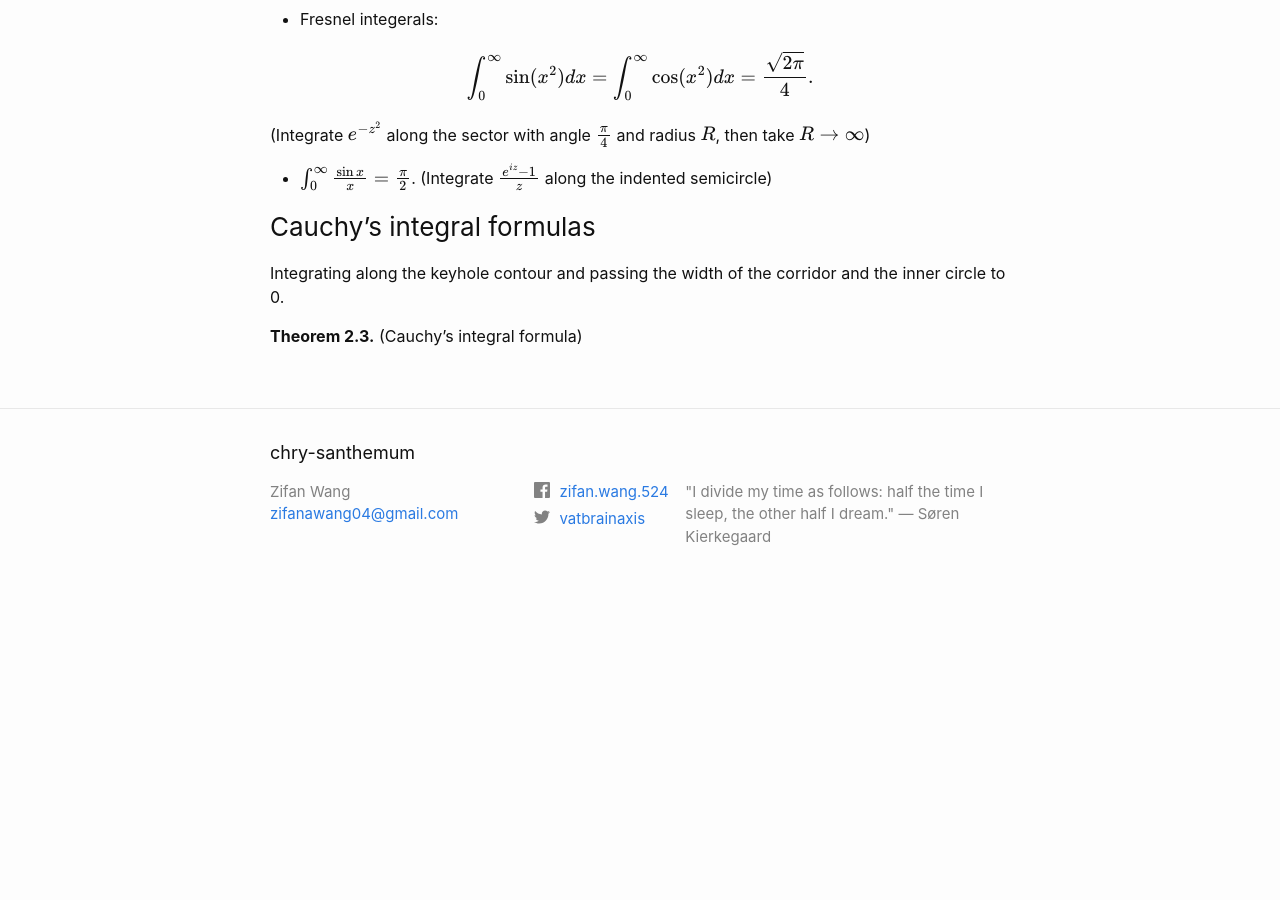
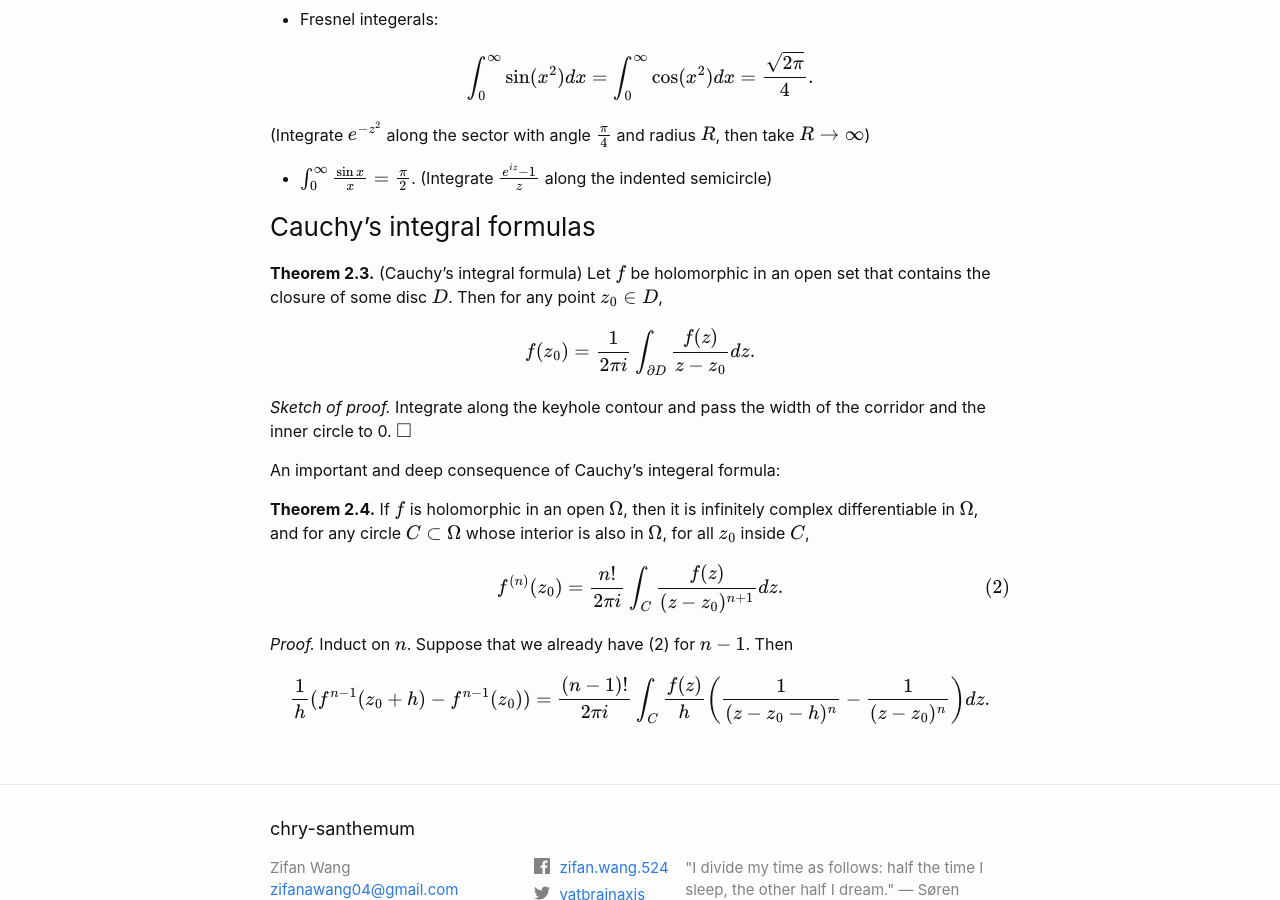
Before and after one commit to chry-santhemum/chry-santhemum.github.io, a Jekyll site: the page built from docs/_posts/2021-09-27-cmplx1.markdown, in a window 1280 px wide and 900 px high, scrolled down 4374 px. Built offline with Jekyll 4.4.1, drawn with Linux system fonts in a browser that asks for light colours; before the commit the page ends 4982 px from its top, so only the background shows below that.

Commit message:
Update cmplx1

```diff
--- a/docs/_posts/2021-09-27-cmplx1.markdown
+++ b/docs/_posts/2021-09-27-cmplx1.markdown
@@ -256,10 +256,21 @@ $$\int_0^{\infty} \sin(x^2)dx = \int_0^{\infty} \cos(x^2)dx =  \frac{\sqrt{2\pi}
 
 ### Cauchy's integral formulas
 
-Integrating along the keyhole contour and passing the width of the corridor and the inner circle to 0.
+**Theorem 2.3.**  (Cauchy's integral formula) Let $$f$$ be holomorphic in an open set that contains the closure of some disc $$D$$. Then for any point $$z_0\in D$$,
 
-**Theorem 2.3.**  (Cauchy's integral formula)
+$$f(z_0) = \frac{1}{2\pi i} \int_{\partial D} \frac{f(z)}{z-z_0} dz.$$
 
+*Sketch of proof.* Integrate along the keyhole contour and pass the width of the corridor and the inner circle to 0. $$\square$$
+
+An important and deep consequence of Cauchy's integeral formula:
+
+**Theorem 2.4.** If $$f$$ is holomorphic in an open $$\Omega$$, then it is infinitely complex differentiable in $$\Omega$$, and for any circle $$C\subset\Omega$$ whose interior is also in $$\Omega$$, for all $$z_0$$ inside $$C$$,
+
+$$\begin{equation} f^{(n)}(z_0) = \frac{n!}{2\pi i} \int_C \frac{f(z)}{(z-z_0)^{n+1}} dz. \tag{2} \end{equation}$$
+
+*Proof.* Induct on $$n$$. Suppose that we already have (2) for $$n-1$$. Then
+
+$$\frac{1}{h}(f^{n-1}(z_0+h) - f^{n-1}(z_0)) = \frac{(n-1)!}{2\pi i} \int_C \frac{f(z)}{h} \pr{\frac{1}{(z-z_0-h)^n} - \frac{1}{(z-z_0)^n}} dz.$$
 
 [//]: # Jekyll requires blog post files to be named according to the following format:
 
```
Also changed, not shown: 1 other file.
